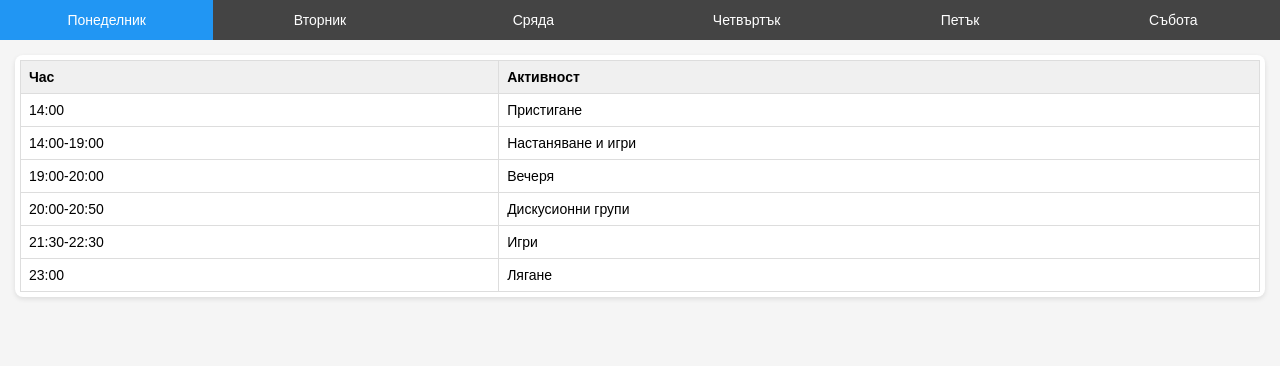
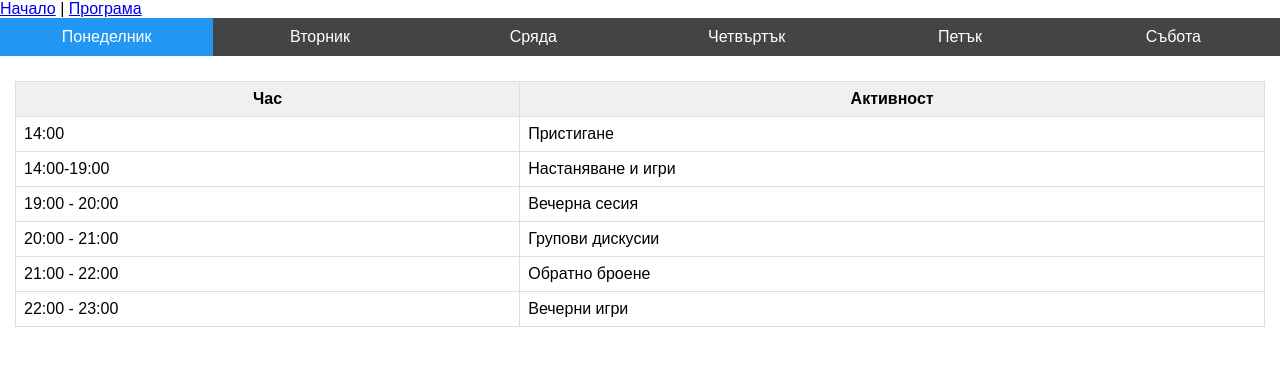
Before and after one commit to ages432/nz, a plain HTML site: page vision2025-schedule.html in a window 1280 px wide. Drawn offline with Linux system fonts and the light colour scheme.

Commit message:
Update vision2025-schedule.html

```diff
--- a/vision2025-schedule.html
+++ b/vision2025-schedule.html
@@ -1,82 +1,32 @@
 <!DOCTYPE html>
 <html lang="bg">
+<nav>
+  <a href="index.html">Начало</a> |
+  <a href="vision2025-schedule.html">Програма</a>
+</nav>
+
 <head>
   <meta charset="UTF-8">
   <meta name="viewport" content="width=device-width, initial-scale=1.0">
   <title>Vision 2025 Schedule</title>
   <style>
-    body {
-      font-family: Arial, sans-serif;
-      margin: 0;
-      padding: 0;
-      background: #f5f5f5;
-    }
-
-    .tabs {
-      display: flex;
-      flex-wrap: wrap;
-      background: #333;
-    }
-
+    body { font-family: Arial, sans-serif; margin: 0; }
+    .tabs { display: flex; flex-wrap: wrap; background: #333; }
     .tabs button {
       flex: 1;
-      padding: 12px;
+      padding: 10px;
       border: none;
       background: #444;
       color: white;
-      font-size: 14px;
       cursor: pointer;
+      font-size: 16px;
     }
-
-    .tabs button.active {
-      background: #2196f3;
-    }
-
-    .tab-content {
-      display: none;
-      padding: 15px;
-    }
-
-    .tab-content.active {
-      display: block;
-    }
-
-    .table-wrapper {
-      overflow-x: auto;
-      -webkit-overflow-scrolling: touch;
-      background: white;
-      border-radius: 8px;
-      padding: 5px;
-      box-shadow: 0 2px 5px rgba(0,0,0,0.1);
-    }
-
-    table {
-      width: 100%;
-      border-collapse: collapse;
-      font-size: 14px;
-      min-width: 500px;
-    }
-
-    th, td {
-      border: 1px solid #ddd;
-      padding: 8px;
-      text-align: left;
-    }
-
-    th {
-      background: #f0f0f0;
-    }
-
-    @media (max-width: 600px) {
-      .tabs button {
-        font-size: 12px;
-        padding: 10px;
-      }
-
-      table {
-        font-size: 12px;
-      }
-    }
+    .tabs button.active { background: #2196f3; }
+    .tab-content { display: none; padding: 15px; }
+    .tab-content.active { display: block; }
+    table { width: 100%; border-collapse: collapse; margin-top: 10px; }
+    th, td { border: 1px solid #ddd; padding: 8px; }
+    th { background: #f0f0f0; }
   </style>
 </head>
 <body>
@@ -90,45 +40,21 @@
     <button class="tablink" onclick="openDay(event, 'saturday')">Събота</button>
   </div>
 
-  <!-- Monday (example filled) -->
+  <!-- Monday -->
   <div id="monday" class="tab-content active">
-    <div class="table-wrapper">
     <table>
       <tr><th>Час</th><th>Активност</th></tr>
-                 </tr>
-        </thead>
-        <tbody>
-          <tr class="bg-gray-50 hover:bg-blue-50">
-            <td class="p-3 font-medium text-gray-700">14:00</td>
-            <td class="p-3 text-gray-900">Пристигане</td>
-          </tr>
-          <tr class="bg-white hover:bg-blue-50">
-            <td class="p-3 font-medium text-gray-700">14:00-19:00</td>
-            <td class="p-3 text-gray-900">Настаняване и игри</td>
-          </tr>
-          <tr class="bg-gray-50 hover:bg-blue-50">
-            <td class="p-3 font-medium text-gray-700">19:00-20:00</td>
-            <td class="p-3 text-gray-900">Вечеря</td>
-          </tr>
-          <tr class="bg-white hover:bg-blue-50">
-            <td class="p-3 font-medium text-gray-700">20:00-20:50</td>
-            <td class="p-3 text-gray-900">Дискусионни групи</td>
-          </tr>
-          <tr class="bg-gray-50 hover:bg-blue-50">
-            <td class="p-3 font-medium text-gray-700">21:30-22:30</td>
-            <td class="p-3 text-gray-900">Игри</td>
-          </tr>
-          <tr class="bg-white hover:bg-blue-50">
-            <td class="p-3 font-medium text-gray-700">23:00</td>
-            <td class="p-3 text-gray-900">Лягане</td>
-          </tr>
-        </tbody>
+      <tr><td>14:00</td><td>Пристигане</td></tr>
+      <tr><td>14:00-19:00</td><td>Настаняване и игри</td></tr>
+      <tr><td>19:00 - 20:00</td><td>Вечерна сесия</td></tr>
+      <tr><td>20:00 - 21:00</td><td>Групови дискусии</td></tr>
+      <tr><td>21:00 - 22:00</td><td>Обратно броене</td></tr>
+      <tr><td>22:00 - 23:00</td><td>Вечерни игри</td></tr>
     </table>
   </div>
 
-  <!-- Empty placeholders for other days -->
+  <!-- Tuesday -->
   <div id="tuesday" class="tab-content">
-    <div class="table-wrapper">
     <table>
       <tr><th>Час</th><th>Активност</th></tr>
           </tr>
@@ -193,8 +119,8 @@
         </tbody>
       </table>
     </div>
+  <!-- Wednesday -->
   <div id="wednesday" class="tab-content">
-    <div class="table-wrapper">
     <table>
       <tr><th>Час</th><th>Активност</th></tr>
               </tr>
@@ -260,8 +186,9 @@
       </table>
     </div>
 
+
+  <!-- Thursday -->
   <div id="thursday" class="tab-content">
-    <div class="table-wrapper">
     <table>
       <tr><th>Час</th><th>Активност</th></tr>
      </tr>
@@ -328,8 +255,8 @@
     </div>
 
 
+  <!-- Friday -->
   <div id="friday" class="tab-content">
-    <div class="table-wrapper">
     <table>
       <tr><th>Час</th><th>Активност</th></tr>
                 </tr>
@@ -363,12 +290,8 @@
             <td class="p-3 font-medium text-gray-700">14:30 - 16:00</td>
             <td class="p-3 text-gray-900">Обедна почивка / Снимане на клип</td>
           </tr>
-          <tr class="bg-white hover:bg-blue-50">
-            <td class="p-3 font-medium text-gray-700">16:00 - 17:20</td>
-            <td class="p-3 text-gray-900">Игри (Група 1 и 2) / Зала (Група 3 и 4)</td>
-          </tr>
           <tr class="bg-gray-50 hover:bg-blue-50">
-            <td class="p-3 font-medium text-gray-700">17:20 - 18:40</td>
+            <td class="p-3 font-medium text-gray-700">16:00 - 18:40</td>
             <td class="p-3 text-gray-900">Обща репетиция</td>
           </tr>
           <tr class="bg-white hover:bg-blue-50">
@@ -391,8 +314,9 @@
       </table>
     </div>
 
+
+  <!-- Saturday -->
   <div id="saturday" class="tab-content">
-    <div class="table-wrapper">
     <table>
       <tr><th>Час</th><th>Активност</th></tr>
                </tr>
@@ -453,6 +377,8 @@
         </tbody>
       </table>
     </div>
+
+
   <script>
     function openDay(evt, dayName) {
       document.querySelectorAll(".tab-content").forEach(c => c.classList.remove("active"));
```
Lines whose indentation alone changed are shown as unchanged.
